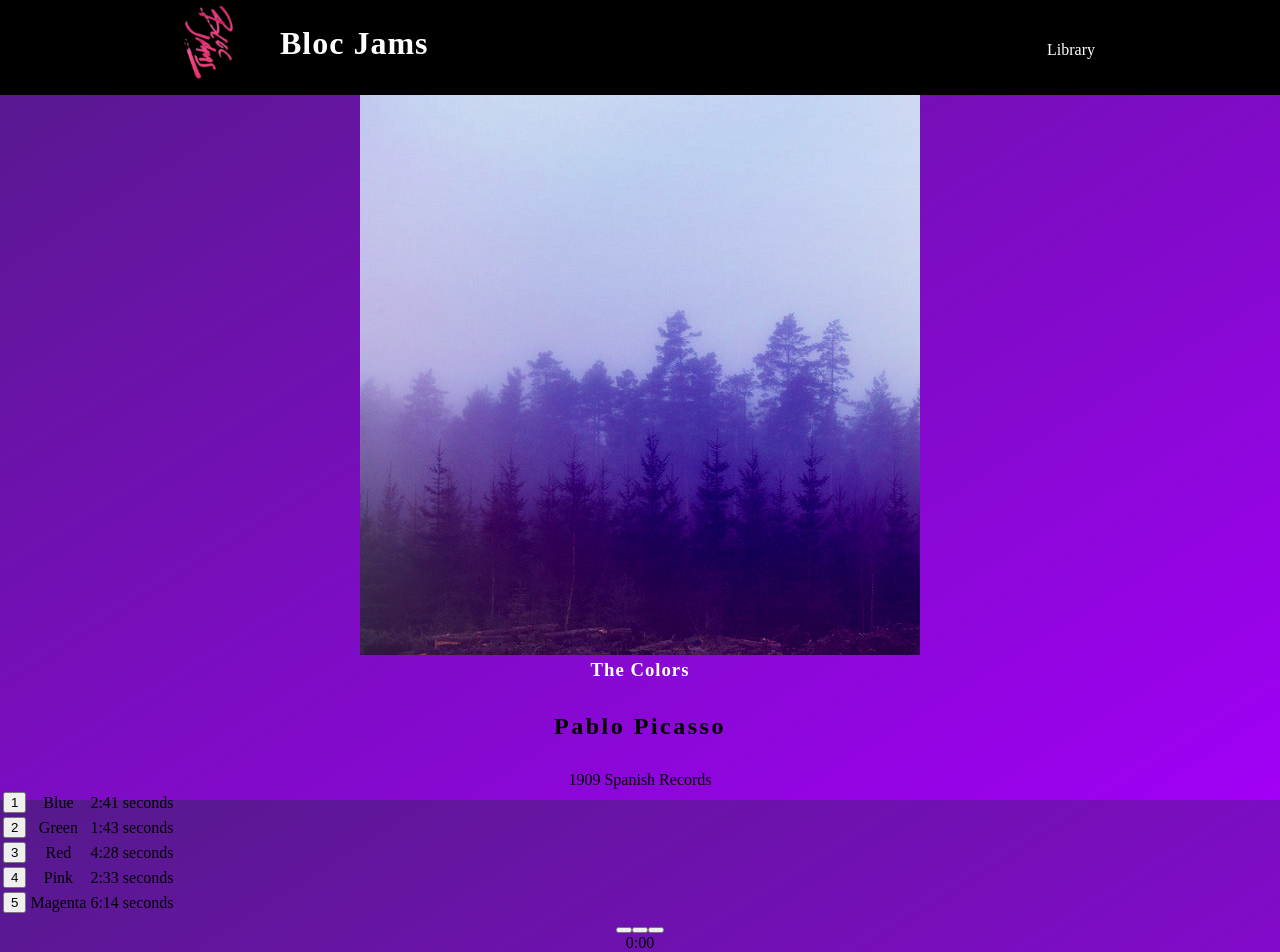
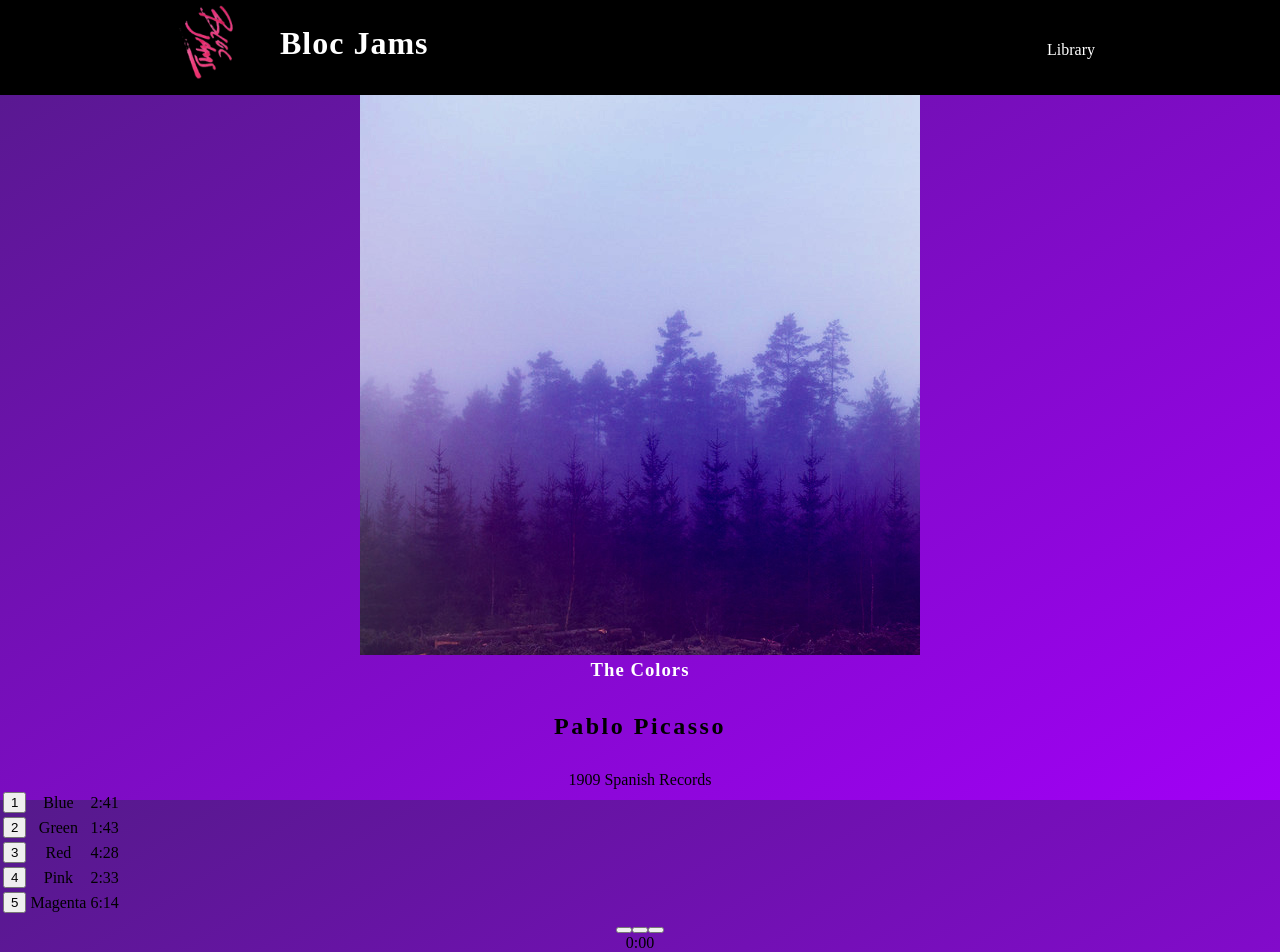
Before and after one commit to mcbeauregard/bloc-jams-react, a React (Create React App) app: page /album/the-colors in a window 1280 px wide. Shown: the top 952 px of the page. Built offline with nearby package versions, Linux system fonts and the light colour scheme; some icons are missing.

Commit message:
fixing errors in console

```diff
--- a/src/components/Album.js
+++ b/src/components/Album.js
@@ -161,7 +161,7 @@ formatTime(newTimeFormat){
                   </button>
                 </td>
                 <td className="song-title" >{song.title}</td>
-                <td className="song-duration">{Math.floor(song.duration / 60) + ":" + parseInt(song.duration  % 60) + " seconds" } </td>
+                <td className="song-duration">{Math.floor(song.duration / 60) + ":" + parseInt(song.duration  % 60)} </td>
               </tr>
             )}
           </tbody>
--- a/src/components/Library.js
+++ b/src/components/Library.js
@@ -1,7 +1,7 @@
 import React, { Component } from 'react';
 import { Link } from 'react-router-dom';
 import albumData from './../data/albums';
-import styles from './Library.css';
+import './Library.css';
 
 class Library extends Component {
     constructor(props) {
--- a/src/components/PlayerBar.js
+++ b/src/components/PlayerBar.js
@@ -1,5 +1,5 @@
 import React, { Component } from 'react';
-import styles from './PlayerBar.css';
+import './PlayerBar.css';
 
 class PlayerBar extends Component {
   render() {
```
